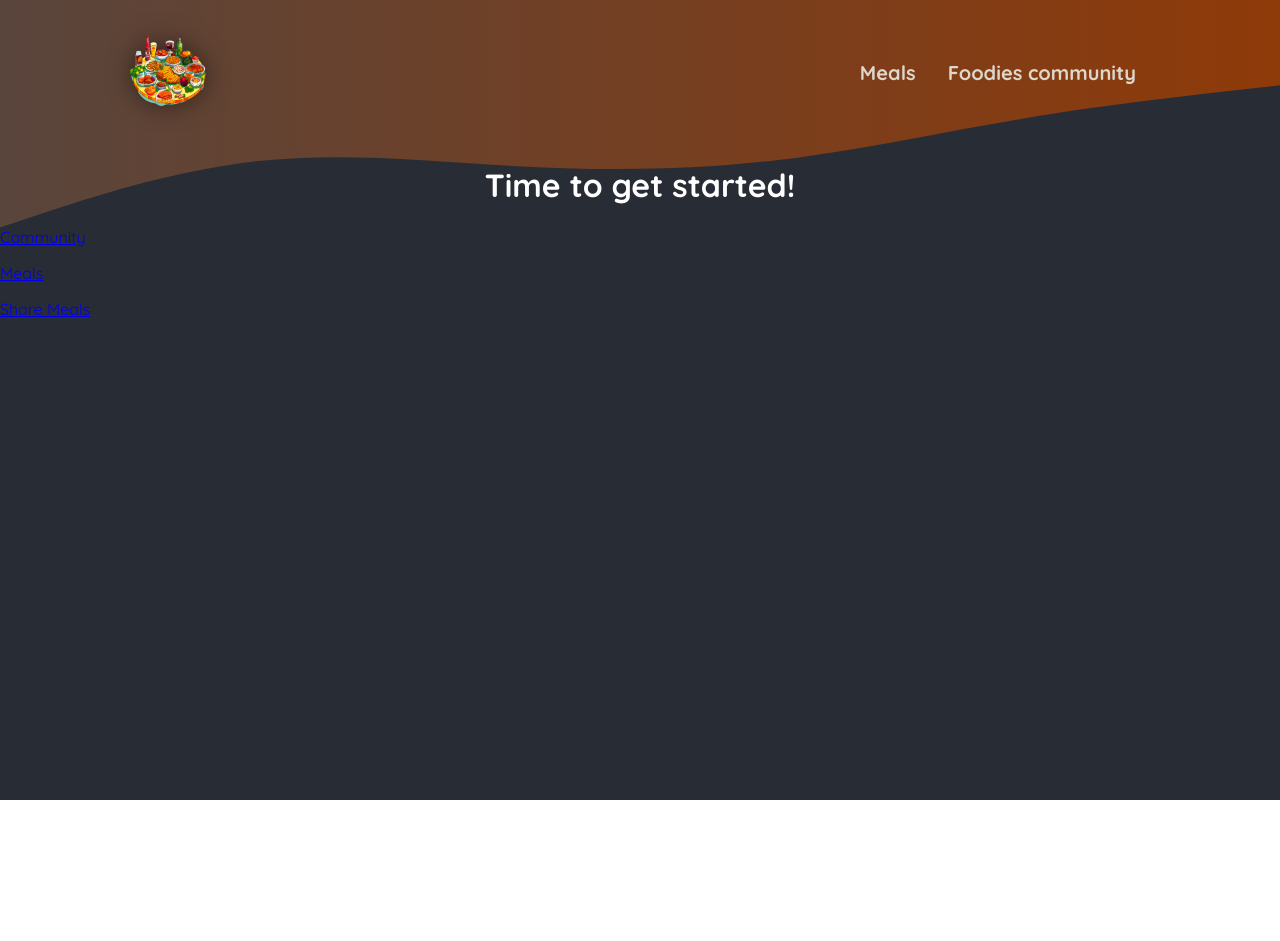
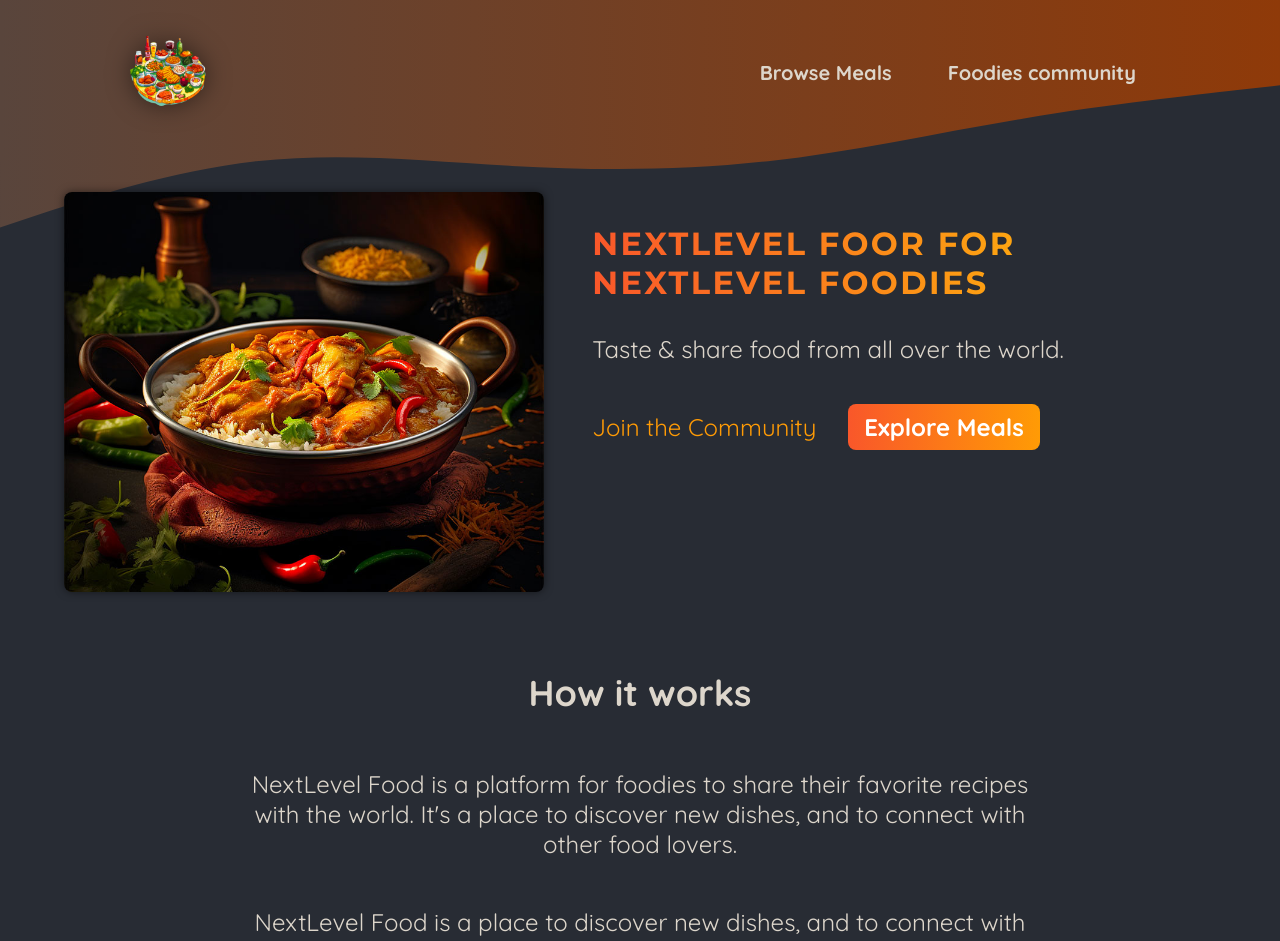
Before and after one commit to NicolasOmar/next-practice, a Next.js app in the folder 2-next-essentials/project/: page / in a window 1280 px wide. Shown: the top 941 px of the page. Before the commit the page ends 800 px from the top, so only its background shows below. Built offline with nearby package versions, Linux system fonts and the light colour scheme.

Commit message:
fix: Understand the difference between server-side and client-side components and how to implement them efficiently

```diff
--- /dev/null
+++ b/2-next-essentials/project/app/community/page.module.css
@@ -0,0 +1,61 @@
+.header {
+  gap: 3rem;
+  margin: 3rem auto 5rem auto;
+  width: 90%;
+  max-width: 75rem;
+  color: #ddd6cb;
+  font-size: 1.5rem;
+  text-align: center;
+}
+
+.header h1 {
+  font-family: 'Montserrat', sans-serif;
+}
+
+.highlight {
+  background: linear-gradient(90deg, #f9572a, #ff8a05);
+  background-clip: text;
+  -webkit-background-clip: text;
+  -webkit-text-fill-color: transparent;
+}
+
+.main {
+  width: 90%;
+  max-width: 40rem;
+  margin: 0 auto;
+  text-align: center;
+}
+
+.main h2 {
+  font-family: 'Montserrat', sans-serif;
+  font-size: 2rem;
+  margin-bottom: 3rem;
+  color: #ddd6cb;
+}
+
+.perks {
+  list-style: none;
+  margin: 3rem 0;
+  padding: 0;
+}
+
+.perks li {
+  display: flex;
+  flex-direction: column;
+  align-items: center;
+  gap: 2rem;
+}
+
+.perks img {
+  width: 8rem;
+  height: 8rem;
+  object-fit: contain;
+}
+
+.perks p {
+  font-family: 'Montserrat', sans-serif;
+  font-size: 1.5rem;
+  font-weight: bold;
+  margin: 0;
+  color: #ddd6cb;
+}
--- /dev/null
+++ b/2-next-essentials/project/app/page.module.css
@@ -0,0 +1,75 @@
+.header {
+  display: flex;
+  gap: 3rem;
+  margin: 3rem auto;
+  width: 90%;
+  max-width: 75rem;
+}
+
+.slideshow {
+  width: 40rem;
+  height: 25rem;
+}
+
+.hero {
+  color: #ddd6cb;
+  font-size: 1.5rem;
+}
+
+.hero h1 {
+  font-size: 2rem;
+  font-weight: bold;
+  font-family: 'Montserrat', sans-serif;
+  letter-spacing: 0.15rem;
+  text-transform: uppercase;
+  background: linear-gradient(90deg, #f9572a, #ffc905);
+  background-clip: text;
+  -webkit-background-clip: text;
+  -webkit-text-fill-color: transparent;
+}
+
+.cta {
+  font-size: 1.5rem;
+  display: flex;
+  gap: 1rem;
+}
+
+.cta a {
+  display: inline-block;
+  margin-top: 1rem;
+  padding: 0.5rem 1rem;
+  border-radius: 0.5rem;
+  background: linear-gradient(90deg, #f9572a, #ff9b05);
+  color: #ffffff;
+  font-weight: bold;
+  text-decoration: none;
+}
+
+.cta a:hover,
+.cta a:active {
+  background: linear-gradient(90deg, #fd4715, #f9b241);
+}
+
+.cta a:first-child {
+  background: transparent;
+  font-weight: normal;
+  color: #ff9b05;
+  padding-left: 0;
+}
+
+.cta a:first-child:hover,
+.cta a:first-child:active {
+  background: transparent;
+  color: #f9b241;
+}
+
+.section {
+  display: flex;
+  flex-direction: column;
+  color: #ddd6cb;
+  font-size: 1.5rem;
+  max-width: 50rem;
+  width: 90%;
+  margin: 2rem auto;
+  text-align: center;
+}
--- a/2-next-essentials/project/app/page.tsx
+++ b/2-next-essentials/project/app/page.tsx
@@ -1,25 +1,57 @@
 import { ROUTES } from '@/constants'
 import Link from 'next/link'
+import ImageSlideshow from '@/components/ImageSlideshow/ImageSlideshow'
+import cssClasses from './page.module.css'
 
 const HomePage = () => {
   return (
-    <main>
-      <h1 style={{ color: 'white', textAlign: 'center' }}>
-        Time to get started!
-      </h1>
+    <>
+      <header className={cssClasses.header}>
+        <section className={cssClasses.slideshow}>
+          <ImageSlideshow />
+        </section>
 
-      <p>
-        <Link href={`${ROUTES.COMMUNITY}`}>Community</Link>
-      </p>
+        <section>
+          <section className={cssClasses.hero}>
+            <h1>NextLevel foor for NextLevel foodies</h1>
+            <p>Taste & share food from all over the world.</p>
+          </section>
 
-      <p>
-        <Link href={`${ROUTES.MEALS}`}>Meals</Link>
-      </p>
+          <section className={cssClasses.cta}>
+            <Link href={`${ROUTES.COMMUNITY}`}>Join the Community</Link>
+            <Link href={`${ROUTES.MEALS}`}>Explore Meals</Link>
+          </section>
+        </section>
+      </header>
 
-      <p>
-        <Link href={`${ROUTES.MEALS_SHARE}`}>Share Meals</Link>
-      </p>
-    </main>
+      <main>
+        <section className={cssClasses.section}>
+          <h2>How it works</h2>
+          <p>
+            NextLevel Food is a platform for foodies to share their favorite
+            recipes with the world. It&apos;s a place to discover new dishes,
+            and to connect with other food lovers.
+          </p>
+          <p>
+            NextLevel Food is a place to discover new dishes, and to connect
+            with other food lovers.
+          </p>
+        </section>
+
+        <section className={cssClasses.section}>
+          <h2>Why NextLevel Food?</h2>
+          <p>
+            NextLevel Food is a platform for foodies to share their favorite
+            recipes with the world. It&apos;s a place to discover new dishes,
+            and to connect with other food lovers.
+          </p>
+          <p>
+            NextLevel Food is a place to discover new dishes, and to connect
+            with other food lovers.
+          </p>
+        </section>
+      </main>
+    </>
   )
 }
 
--- /dev/null
+++ b/2-next-essentials/project/components/ImageSlideshow/ImageSlideshow.module.css
@@ -0,0 +1,26 @@
+.slideshow {
+  position: relative;
+  width: 100%;
+  height: 100%;
+  border-radius: 8px;
+  overflow: hidden;
+  box-shadow: 0 0 0.5rem rgba(0, 0, 0, 0.5);
+}
+
+.slideshow img {
+  width: 100%;
+  height: 100%;
+  object-fit: cover;
+  position: absolute;
+  top: 0;
+  left: 0;
+  opacity: 0;
+  transform: scale(1.1) translateX(-1rem) rotate(-5deg);
+  transition: all 0.5s ease-in-out;
+}
+
+.slideshow .active {
+  z-index: 1;
+  opacity: 1;
+  transform: scale(1) translateX(0) rotate(0);
+}
--- /dev/null
+++ b/2-next-essentials/project/components/ImageSlideshow/ImageSlideshow.tsx
@@ -0,0 +1,55 @@
+/**
+ * This component is using several base React features like useEffect and useState, which are not out-of-the-box compatible with server-side rendering.
+ * Therefore, we need to add the 'use client' tag at component's top to be understood as client-side component for Next and be rendered without errors.
+ */
+'use client'
+import { useEffect, useState } from 'react'
+import Image from 'next/image'
+
+import burgerImg from '@/assets/burger.jpg'
+import curryImg from '@/assets/curry.jpg'
+import dumplingsImg from '@/assets/dumplings.jpg'
+import macncheeseImg from '@/assets/macncheese.jpg'
+import pizzaImg from '@/assets/pizza.jpg'
+import schnitzelImg from '@/assets/schnitzel.jpg'
+import tomatoSaladImg from '@/assets/tomato-salad.jpg'
+import cssClasses from './ImageSlideshow.module.css'
+
+const loadedImages = [
+  { image: burgerImg, alt: 'A delicious, juicy burger' },
+  { image: curryImg, alt: 'A delicious, spicy curry' },
+  { image: dumplingsImg, alt: 'Steamed dumplings' },
+  { image: macncheeseImg, alt: 'Mac and cheese' },
+  { image: pizzaImg, alt: 'A delicious pizza' },
+  { image: schnitzelImg, alt: 'A delicious schnitzel' },
+  { image: tomatoSaladImg, alt: 'A delicious tomato salad' }
+]
+
+const ImageSlideshow = () => {
+  const [currentImageIndex, setCurrentImageIndex] = useState(0)
+
+  useEffect(() => {
+    const intervalId = setInterval(() => {
+      setCurrentImageIndex(prevIndex =>
+        prevIndex < loadedImages.length - 1 ? prevIndex + 1 : 0
+      )
+    }, 5000)
+
+    return () => clearInterval(intervalId)
+  }, [])
+
+  return (
+    <section className={cssClasses.slideshow}>
+      {loadedImages.map((image, index) => (
+        <Image
+          key={index}
+          src={image.image}
+          className={index === currentImageIndex ? cssClasses.active : ''}
+          alt={image.alt}
+        />
+      ))}
+    </section>
+  )
+}
+
+export default ImageSlideshow
--- a/2-next-essentials/project/components/MainHeader/MainHeader.tsx
+++ b/2-next-essentials/project/components/MainHeader/MainHeader.tsx
@@ -5,6 +5,7 @@
 import { ROUTES } from '@/constants'
 import logoImg from '@/assets/logo.png'
 import cssModule from './MainHeader.module.css'
+import NavLink from '../NavLink/NavLink'
 
 const MainHeader = () => {
   return (
@@ -25,8 +26,20 @@
         <nav className={cssModule.nav}>
           <ul>
             <li>
-              <Link href={ROUTES.MEALS}>Meals</Link>
-              <Link href={ROUTES.COMMUNITY}>Foodies community</Link>
+              <NavLink
+                href={ROUTES.MEALS}
+                activePath={ROUTES.MEALS}
+                activeClass={cssModule.active}
+                linkText='Browse Meals'
+              />
+            </li>
+            <li>
+              <NavLink
+                href={ROUTES.COMMUNITY}
+                activePath={ROUTES.COMMUNITY}
+                activeClass={cssModule.active}
+                linkText='Foodies community'
+              />
             </li>
           </ul>
         </nav>
--- /dev/null
+++ b/2-next-essentials/project/components/NavLink/NavLink.tsx
@@ -0,0 +1,34 @@
+/**
+ * I added the use client reference because I separated this particular link from the rest to use in a small piece of the project
+ * The idea is to add this kind of components (which needs client-side features) for specific cases (and make them more fficient)
+ */
+'use client'
+import Link from 'next/link'
+import { usePathname } from 'next/navigation'
+import { FC } from 'react'
+
+interface NavLinkProps {
+  href: string
+  activePath: string
+  activeClass: string
+  linkText: string
+}
+
+const NavLink: FC<NavLinkProps> = ({
+  href,
+  activePath,
+  activeClass,
+  linkText
+}) => {
+  const path = usePathname()
+  return (
+    <Link
+      href={href}
+      className={path.startsWith(activePath) ? activeClass : undefined}
+    >
+      {linkText}
+    </Link>
+  )
+}
+
+export default NavLink
```
Also changed, not shown: 2-next-essentials/project/app/community/page.tsx (+44 -1 lines), 2 other files (tests, documents, lock files or other folders).
